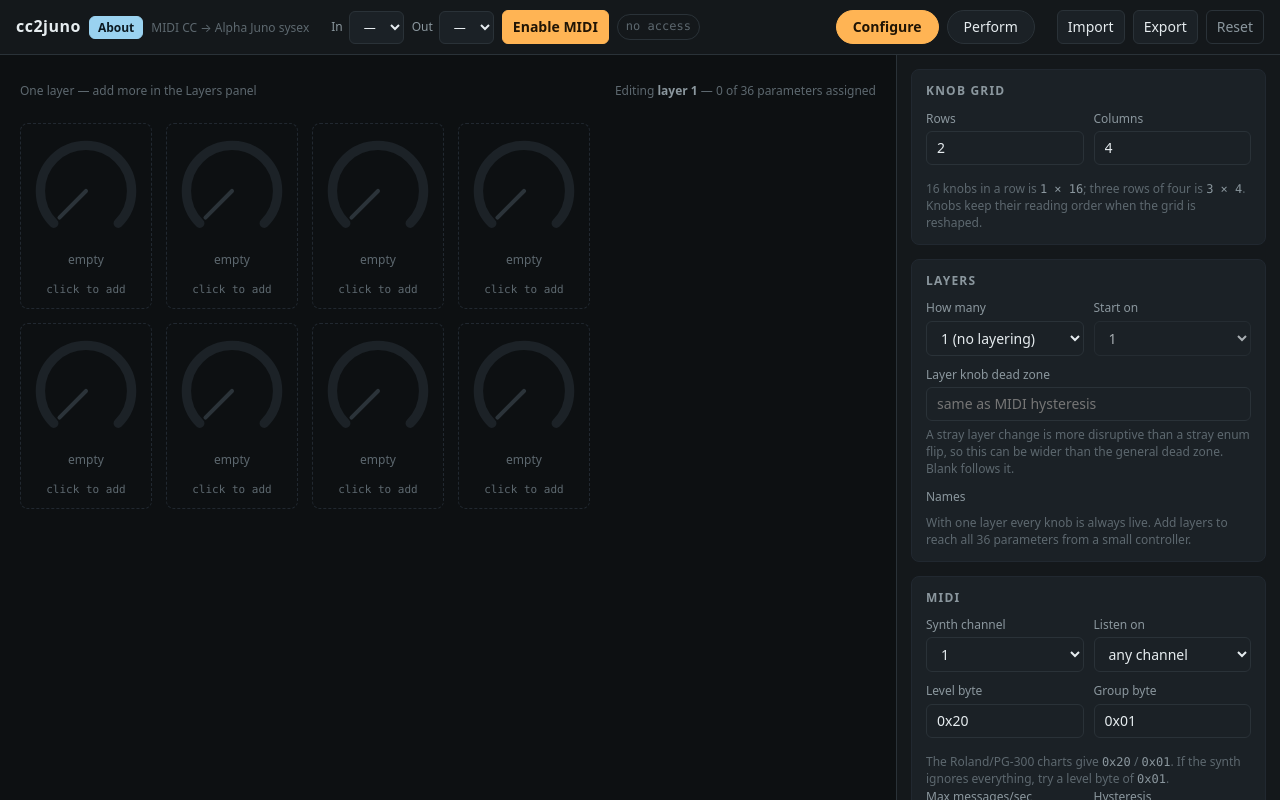
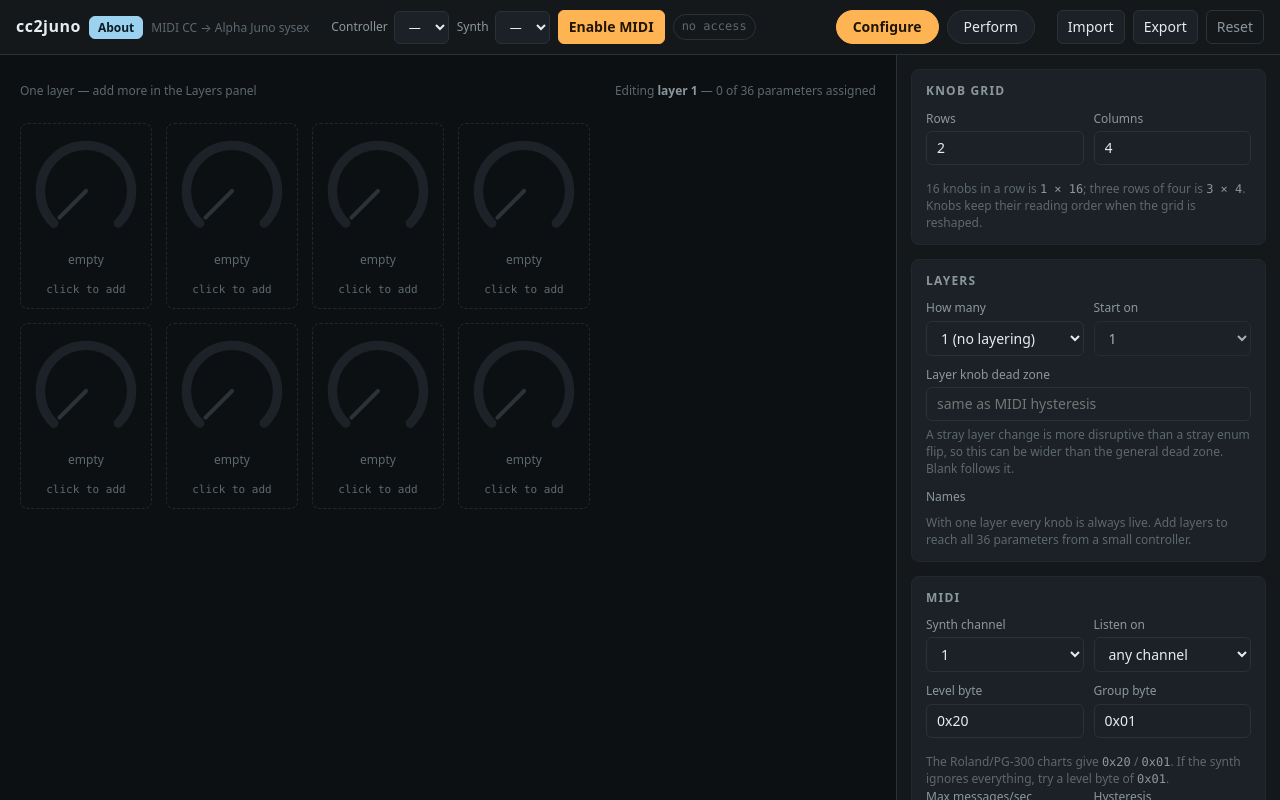
Before and after one commit to eliggett/cc2juno, a website with bundled scripts: page web/index.html in a window 1280 px wide. Built offline with nearby package versions, Linux system fonts and the light colour scheme.

Commit message:
Labeling update

```diff
--- a/web/index.html
+++ b/web/index.html
@@ -16,10 +16,10 @@
   </div>
 
   <div class="ports">
-    <label>In
+    <label>Controller
       <select id="midi-in"><option value="">&mdash;</option></select>
     </label>
-    <label>Out
+    <label>Synth
       <select id="midi-out"><option value="">&mdash;</option></select>
     </label>
     <button id="midi-enable" class="primary">Enable MIDI</button>
```
